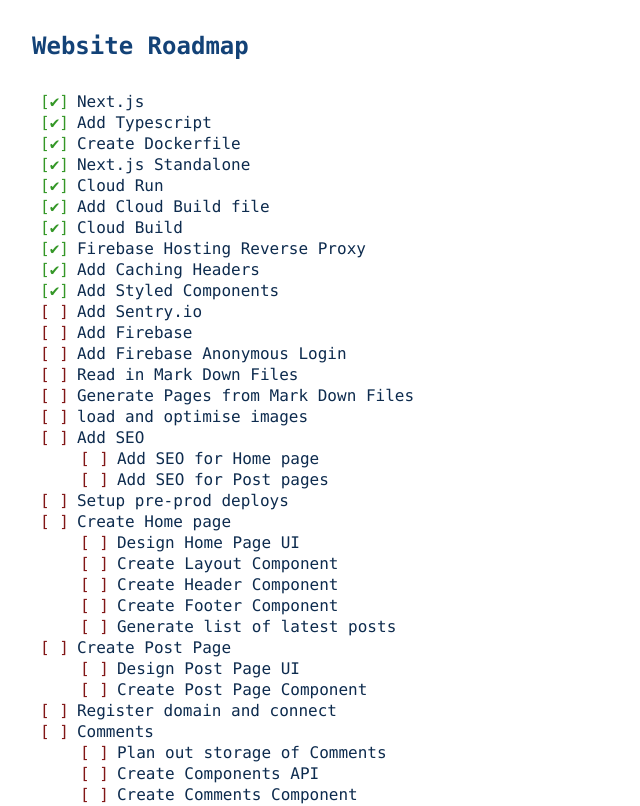
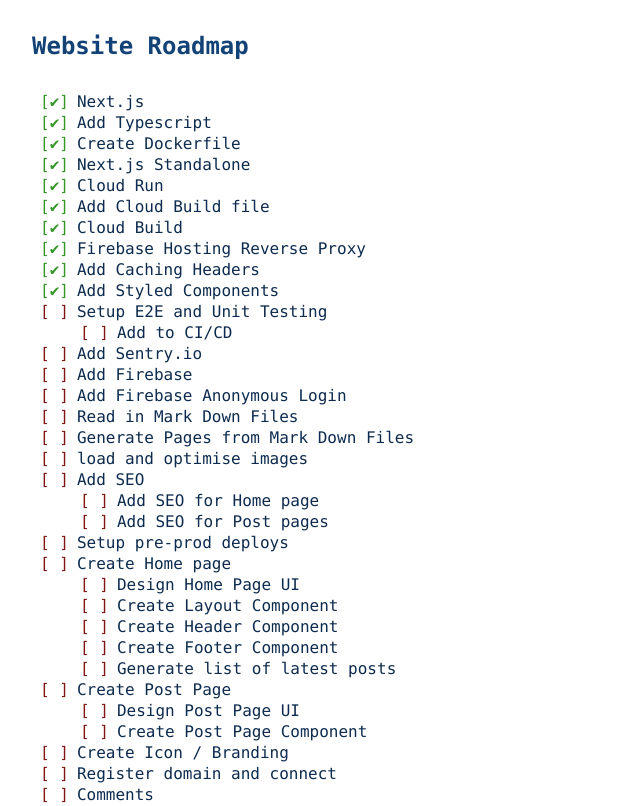
Before and after one commit to NWylynko/high-bandwidth, a Next.js app: page / in a window 1280 px wide. Shown: the top 806 px of the page, without its empty margins (0-640 px from the left). Built offline with nearby package versions, Linux system fonts and the light colour scheme.

Commit message:
Add More Items to Road Map

```diff
--- a/pages/index.tsx
+++ b/pages/index.tsx
@@ -15,6 +15,10 @@
         <Item done={true}>Firebase Hosting Reverse Proxy</Item>
         <Item done={true}>Add Caching Headers</Item>
         <Item done={true}>Add Styled Components</Item>
+        <Item done={false}>Setup E2E and Unit Testing</Item>
+        <List>
+          <Item done={false}>Add to CI/CD</Item>
+        </List>
         <Item done={false}>Add Sentry.io</Item>
         <Item done={false}>Add Firebase</Item>
         <Item done={false}>Add Firebase Anonymous Login</Item>
@@ -40,6 +44,7 @@
           <Item done={false}>Design Post Page UI</Item>
           <Item done={false}>Create Post Page Component</Item>
         </List>
+        <Item done={false}>Create Icon / Branding</Item>
         <Item done={false}>Register domain and connect</Item>
         <Item done={false}>Comments</Item>
         <List>
```
